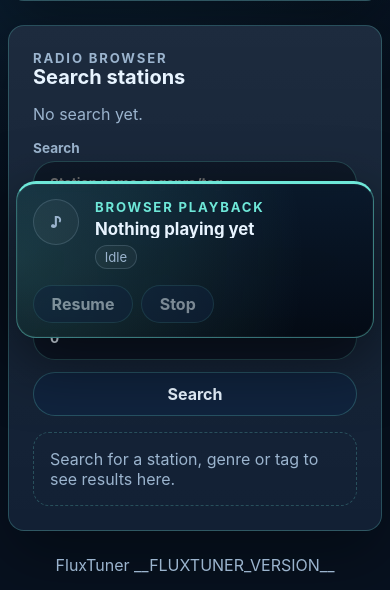
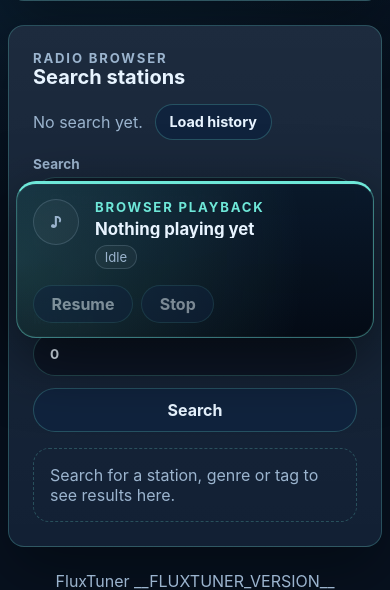
Before and after one commit to pitill0/fluxtuner, a Python web app: template fluxtuner/web/templates/index.html in a window 390 px wide. Shown: the part 490-1080 px from the top of the page. Run offline with Jinja, Linux system fonts and the light colour scheme; the template is opened without the code that fills it, so the values that code supplies are empty.

Commit message:
Add web playback history

```diff
--- a/fluxtuner/web/static/app.js
+++ b/fluxtuner/web/static/app.js
@@ -3,6 +3,9 @@ const healthButton = document.querySelector("[data-health-check]");
 const searchForm = document.querySelector("[data-search-form]");
 const resultsNode = document.querySelector("[data-results]");
 const resultCountNode = document.querySelector("[data-result-count]");
+const resultsKickerNode = document.querySelector("[data-results-kicker]");
+const resultsTitleNode = document.querySelector("[data-results-title]");
+const loadHistoryButton = document.querySelector("[data-load-history]");
 
 const playerBar = document.querySelector("[data-player-bar]");
 const audioNode = document.querySelector("[data-audio]");
@@ -13,6 +16,7 @@ const playerStopButton = document.querySelector("[data-player-stop]");
 const playerOpenLink = document.querySelector("[data-player-open]");
 
 let currentStation = null;
+let recordedHistoryUrl = "";
 
 async function checkHealth() {
   if (!statusNode) return;
@@ -65,6 +69,16 @@ function stationButtonPayload(station) {
   return escapeHtml(JSON.stringify(station));
 }
 
+function setResultsHeader(kicker, title) {
+  if (resultsKickerNode) {
+    resultsKickerNode.textContent = kicker;
+  }
+
+  if (resultsTitleNode) {
+    resultsTitleNode.textContent = title;
+  }
+}
+
 function setPlayerState(state, message) {
   if (playerBar) {
     playerBar.dataset.state = state;
@@ -98,6 +112,30 @@ function updatePlayerControls() {
   }
 }
 
+async function recordHistory(station) {
+  const url = stationUrl(station);
+  if (!url || recordedHistoryUrl === url) return;
+
+  recordedHistoryUrl = url;
+
+  try {
+    const response = await fetch("/api/history", {
+      method: "POST",
+      headers: {
+        Accept: "application/json",
+        "Content-Type": "application/json",
+      },
+      body: JSON.stringify(station),
+    });
+
+    if (!response.ok) {
+      throw new Error(`HTTP ${response.status}`);
+    }
+  } catch (error) {
+    console.warn("Could not record playback history", error);
+  }
+}
+
 async function playStation(station) {
   if (!audioNode || !playerTitleNode || !playerOpenLink) return;
 
@@ -108,6 +146,7 @@ async function playStation(station) {
   }
 
   currentStation = station;
+  recordedHistoryUrl = "";
   playerTitleNode.textContent = station.name || "Unknown station";
   playerOpenLink.href = streamUrl;
   playerOpenLink.hidden = false;
@@ -118,6 +157,7 @@ async function playStation(station) {
   try {
     await audioNode.play();
     setPlayerState("playing", "Playing in browser.");
+    await recordHistory(station);
   } catch (error) {
     setPlayerState(
       "error",
@@ -136,6 +176,7 @@ function stopPlayback() {
   audioNode.load();
 
   currentStation = null;
+  recordedHistoryUrl = "";
   playerTitleNode.textContent = "Nothing playing yet";
   playerOpenLink.hidden = true;
   playerOpenLink.removeAttribute("href");
@@ -152,6 +193,7 @@ async function togglePlayback() {
       setPlayerState("loading", "Resuming stream...");
       await audioNode.play();
       setPlayerState("playing", "Playing in browser.");
+      await recordHistory(currentStation);
     } catch (error) {
       setPlayerState("error", `Could not resume playback. ${error}`);
     }
@@ -167,6 +209,8 @@ function renderStation(station) {
   const streamUrl = stationUrl(station);
   const homepage = station.homepage || "";
   const tags = stationTags(station);
+  const playCount = Number(station.play_count || 0);
+  const lastPlayedAt = station.last_played_at || "";
 
   return `
     <article class="station-card">
@@ -178,6 +222,7 @@ function renderStation(station) {
           <span>${escapeHtml(station.country || "Unknown")}</span>
           <span>${escapeHtml(station.codec || "Unknown codec")}</span>
           <span>${Number(station.bitrate || 0)} kbps</span>
+          ${playCount ? `<span>${playCount} play${playCount === 1 ? "" : "s"}</span>` : ""}
         </div>
       </header>
 
@@ -185,6 +230,12 @@ function renderStation(station) {
         tags
           ? `<p class="station-tags">${escapeHtml(tags)}</p>`
           : '<p class="station-tags">No tags available.</p>'
+      }
+
+      ${
+        lastPlayedAt
+          ? `<p class="station-tags">Last played: ${escapeHtml(lastPlayedAt)}</p>`
+          : ""
       }
 
       <div class="station-actions">
@@ -267,11 +318,37 @@ async function searchStations(event) {
     return;
   }
 
+  setResultsHeader("Radio Browser", "Search stations");
   resultCountNode.textContent = "Searching...";
   resultsNode.innerHTML = '<p class="empty">Searching Radio Browser...</p>';
 
   try {
     const response = await fetch(`/api/search?${params.toString()}`, {
+      headers: {
+        Accept: "application/json",
+      },
+    });
+
+    if (!response.ok) {
+      throw new Error(`HTTP ${response.status}`);
+    }
+
+    const payload = await response.json();
+    renderResults(payload);
+  } catch (error) {
+    renderSearchError(error);
+  }
+}
+
+async function loadHistory() {
+  if (!resultsNode || !resultCountNode) return;
+
+  setResultsHeader("Playback", "History");
+  resultCountNode.textContent = "Loading history...";
+  resultsNode.innerHTML = '<p class="empty">Loading playback history...</p>';
+
+  try {
+    const response = await fetch("/api/history?limit=25", {
       headers: {
         Accept: "application/json",
       },
@@ -296,6 +373,10 @@ if (searchForm) {
   searchForm.addEventListener("submit", searchStations);
 }
 
+if (loadHistoryButton) {
+  loadHistoryButton.addEventListener("click", loadHistory);
+}
+
 if (playerToggleButton) {
   playerToggleButton.addEventListener("click", togglePlayback);
 }
@@ -307,6 +388,11 @@ if (playerStopButton) {
 if (audioNode) {
   audioNode.addEventListener("playing", () => {
     setPlayerState("playing", "Playing in browser.");
+
+    if (currentStation) {
+      recordHistory(currentStation);
+    }
+
     updatePlayerControls();
   });
 
--- a/fluxtuner/web/static/styles.css
+++ b/fluxtuner/web/static/styles.css
@@ -493,3 +493,23 @@ footer {
     justify-content: start;
   }
 }
+
+.panel-tools {
+  display: flex;
+  flex-wrap: wrap;
+  gap: 0.75rem;
+  align-items: center;
+  justify-content: end;
+}
+
+.panel-tools button {
+  min-height: 2.25rem;
+  padding: 0 0.85rem;
+  font-size: 0.9rem;
+}
+
+@media (max-width: 42rem) {
+  .panel-tools {
+    justify-content: start;
+  }
+}
--- a/fluxtuner/web/templates/index.html
+++ b/fluxtuner/web/templates/index.html
@@ -29,10 +29,14 @@
       <section class="panel" aria-labelledby="search-title">
         <div class="panel-heading">
           <div>
-            <p class="eyebrow">Radio Browser</p>
-            <h2 id="search-title">Search stations</h2>
+            <p class="eyebrow" data-results-kicker>Radio Browser</p>
+            <h2 id="search-title" data-results-title>Search stations</h2>
           </div>
-          <p data-result-count>No search yet.</p>
+
+          <div class="panel-tools">
+            <p data-result-count>No search yet.</p>
+            <button type="button" data-load-history>Load history</button>
+          </div>
         </div>
 
         <form class="search-form" data-search-form>
```
Also changed, not shown: fluxtuner/web/app.py (+35 -0 lines).
